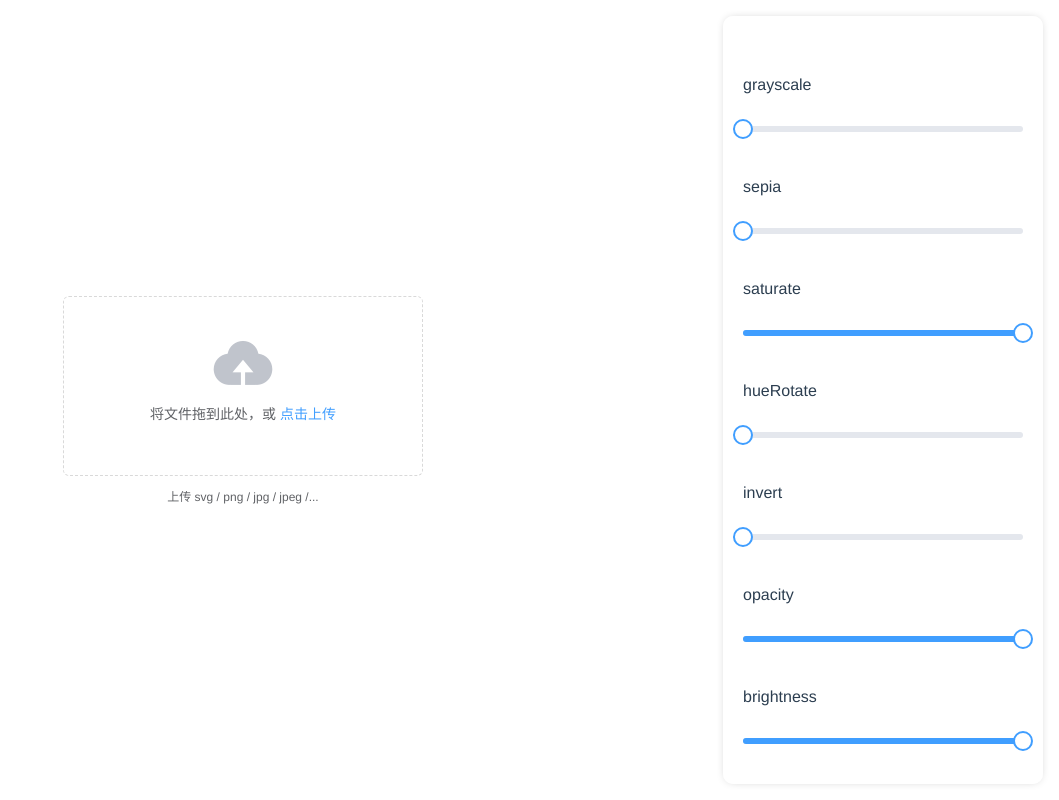
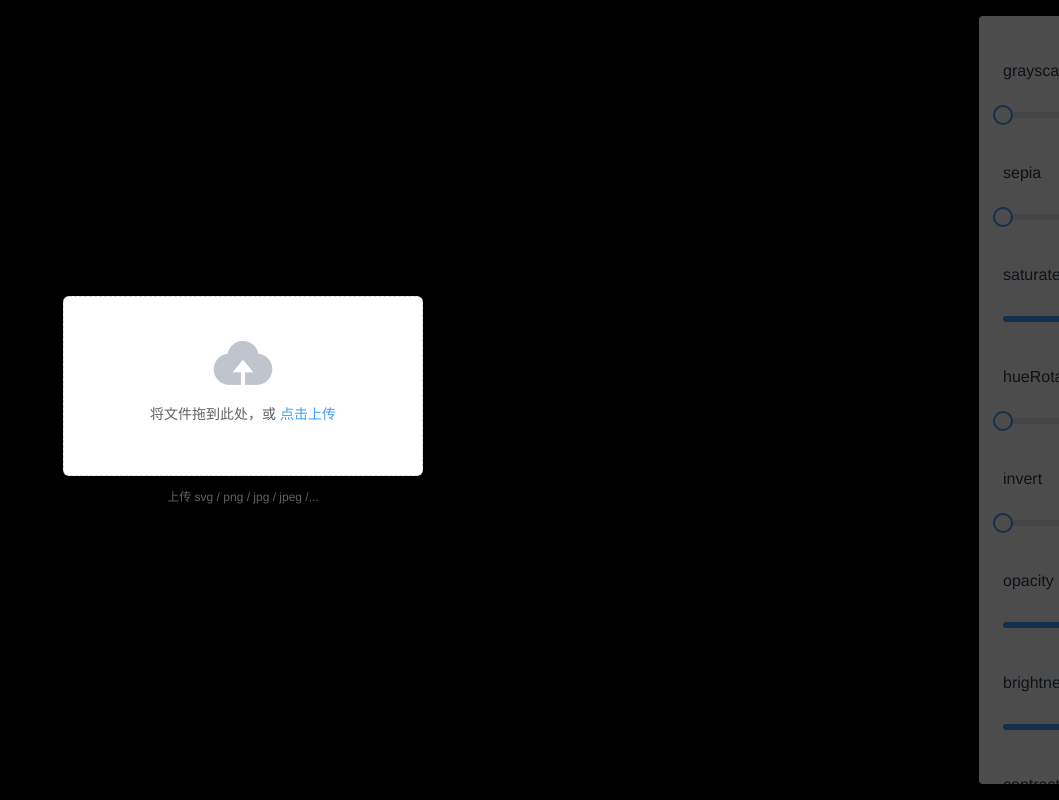
Before and after one commit to OfficialYoungX/Filter-Editor, a Vue app: page / in a window 1280 px wide. Shown: the whole page, without its empty margins (221-1280 px from the left). Built offline with nearby package versions, Linux system fonts and the light colour scheme.

Commit message:
add:Controler动画

```diff
--- a/src/App.vue
+++ b/src/App.vue
@@ -1,9 +1,9 @@
 <template>
-    <div id="app" :class="{'app__background--uploaded': isUpload}">
+    <div id="app" :class="{'app__background--uploaded': true}">
         <div class="upload-wrapper">
             <Uploader :filterValue="controlVal" @on-upload="handleOnUpload"/>
         </div>
-        <div class="controler-wrapper">
+        <div class="controler-wrapper" >
             <ControlSlide @on-control="handleOnControl"/>
         </div>
     </div>
@@ -22,7 +22,8 @@ export default {
     data() {
         return {
             isUpload: false,
-            controlVal: 0
+            controlVal: 0,
+            isHovered: false
         };
     },
     methods: {
@@ -32,6 +33,12 @@ export default {
         handleOnControl(val) {
             console.log(`Vue:${val}`);
             this.controlVal = val;
+        },
+        handleMouseover() {
+            this.isHovered = true;
+        },
+        handleMouseout() {
+            this.isHovered = false;
         }
     }
 };
@@ -62,14 +69,14 @@ body {
 
     width: 100%;
     height: 100%;
+
     display: flex;
-    // align-items: center;
     justify-content: space-between;
 
     overflow: hidden;
 }
 .app__background--uploaded {
-	transition: background 0.6s linear;
+    transition: background 0.6s linear;
     background: $black;
 }
 .upload-wrapper {
@@ -83,14 +90,27 @@ body {
 .controler-wrapper {
     width: 20rem;
     margin: 1rem;
-    box-shadow: 0px 0px 10px -3px rgba(0, 0, 0, 0.249);
+    box-shadow: 0px 0px 20px 0px rgba(0, 0, 0, 0.15);
     overflow: hidden;
     overflow-y: scroll;
     background: $white;
+
+    transition: transform 0.3s ease-in-out, opacity 0.3s ease-in-out;
+    transform: translate(80%);
+    opacity: 0.3;
+
+    // hide the scroll bar
+    &::-webkit-scrollbar {
+        width: 0 !important;
+    }
+    // hover status
+    &:hover{
+        transform: translate(0);
+        opacity: 1;
+    }
 }
-
 .controler-wrapper,
 .upload-wrapper {
-    border-radius: 10px;
+    border-radius: 4px;
 }
 </style>
--- a/src/components/ControlSlide.vue
+++ b/src/components/ControlSlide.vue
@@ -1,5 +1,5 @@
 <template>
-    <div class="controler-wrappe">
+    <div :class="{'controler-slide': true}" >
         <Controler v-for="(filter, index) in filters" :text="filter[0]" :initValue="filter[1]" :key="index"  @on-input="handleOnInput"/>
     </div>
 </template>
@@ -13,7 +13,8 @@ export default {
     },
     data() {
         return {
-            filters: [["grayscale", 0], ["sepia", 0], ["saturate",100], ["hueRotate",0], ["invert", 0], ["opacity",100], ["brightness",100], ["contrast",100], ["blur", 0]]
+            filters: [["grayscale", 0], ["sepia", 0], ["saturate",100], ["hueRotate",0], ["invert", 0], ["opacity",100], ["brightness",100], ["contrast",100], ["blur", 0]],
+            isHovered: false
         };
     },
     methods: {
@@ -26,7 +27,7 @@ export default {
 </script>
 
 <style lang="scss" scoped>
-.controler-wrappe {
-    padding: 30px 20px;
+.controler-slide {
+    padding: 1rem 1.5rem;
 }
 </style>
--- a/src/components/Uploader.vue
+++ b/src/components/Uploader.vue
@@ -24,7 +24,6 @@
 </template>
 
 <script>
-import { constants } from 'crypto';
 export default {
     props: {
         filterValue: {
@@ -66,7 +65,7 @@ export default {
              opacity(${filters.opacity}%)
              brightness(${filters.brightness / 100})
              contrast(${filters.contrast}%)
-             blur(${filters.blur}px)`
+             blur(${filters.blur}px)`;
             // return '';
         }
     },
```
